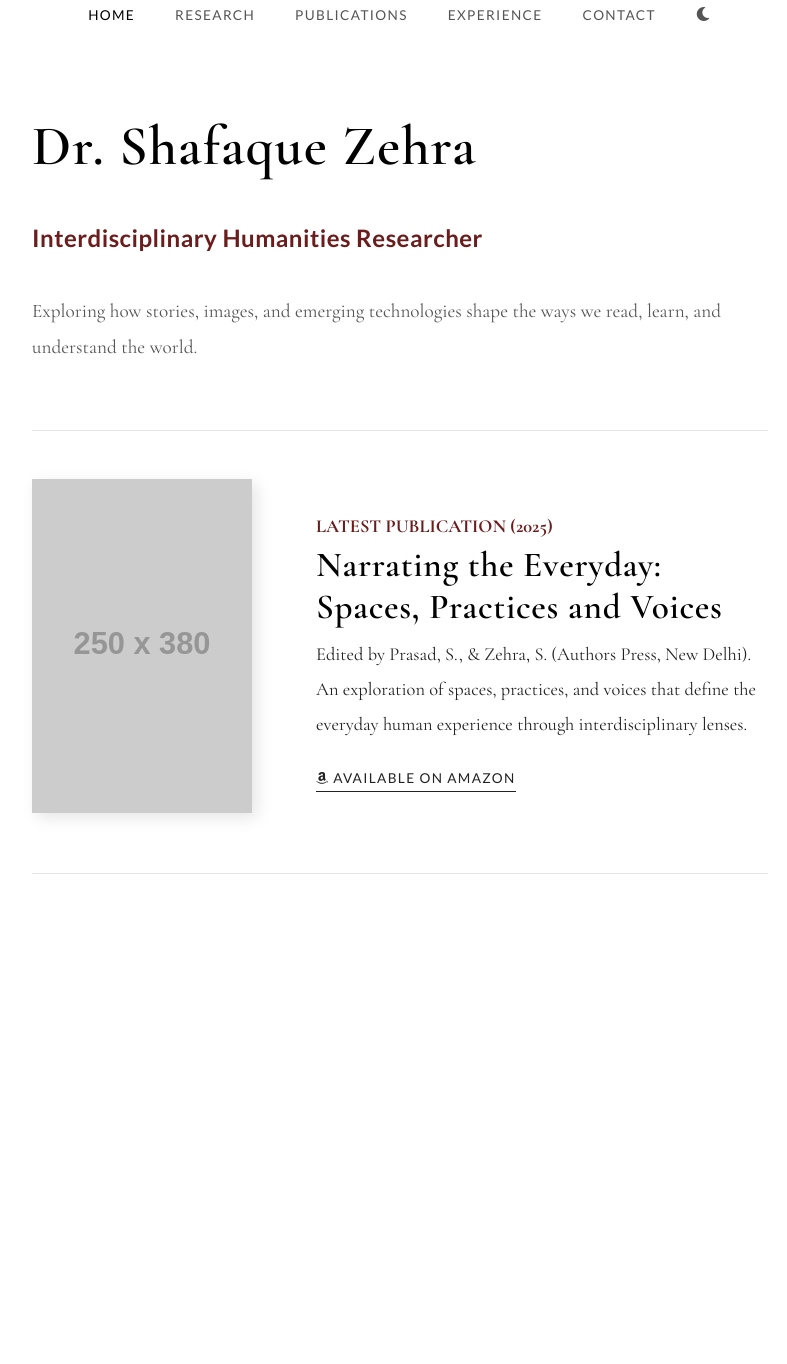
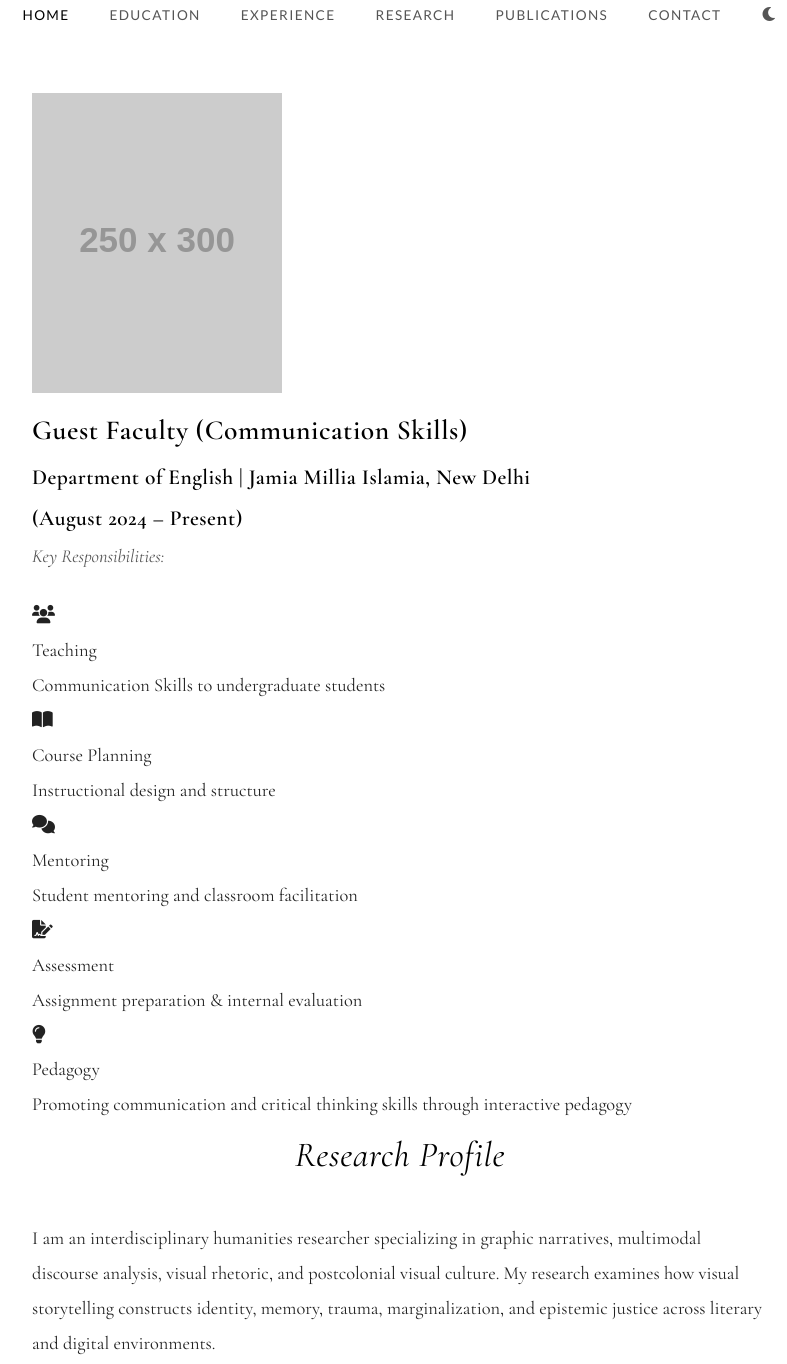
Before and after one commit to drshafaquezehra/drshafaquezehra.github.io, a plain HTML site: page index.html in a window 1280 px wide. Shown: the part 137-1501 px from the top of the page, without its empty margins (240-1027 px from the left). Before the commit the page ends 1171 px from the top, so only its background shows below. Drawn offline with nearby package versions, Linux system fonts and the light colour scheme; placeholder pictures from the web are drawn by us.

Commit message:
Update index.html

```diff
--- a/index.html
+++ b/index.html
@@ -9,12 +9,13 @@
 <body>
     <nav class="navbar">
         <div class="nav-content">
-            <a href="index.html" class="logo">Dr. S. Zehra</a>
+            <a href="index.html" class="logo">Dr. Shafaque Zehra</a>
             <ul class="nav-links">
                 <li><a href="index.html" class="active">Home</a></li>
+                <li><a href="education.html">Education</a></li>
+                <li><a href="experience.html">Experience</a></li>
                 <li><a href="research.html">Research</a></li>
                 <li><a href="publications.html">Publications</a></li>
-                <li><a href="experience.html">Experience</a></li>
                 <li><a href="contact.html">Contact</a></li>
                 <li><button id="theme-toggle"><i class="fas fa-moon"></i></button></li>
             </ul>
@@ -22,30 +23,65 @@
     </nav>
 
     <main class="container">
-        <h1 style="font-size: 3.5rem; margin-bottom: 1rem;">Dr. Shafaque Zehra</h1>
-        <h2 style="font-size: 1.5rem; color: var(--accent); margin-bottom: 2rem; font-family: var(--font-sans);">Interdisciplinary Humanities Researcher</h2>
+        <!-- Photograph & Intro Section -->
+        <div class="profile-layout">
+            <div class="profile-img">
+                <img src="profile-photo.jpg" alt="Dr. Shafaque Zehra" onerror="this.src='https://via.placeholder.com/250x300?text=Upload+profile-photo.jpg'">
+            </div>
+            <div class="profile-intro">
+                <h2>Guest Faculty (Communication Skills)</h2>
+                <h3>Department of English | Jamia Millia Islamia, New Delhi <br> (August 2024 – Present)</h3>
+                <p style="margin-bottom: 1.5rem; font-style: italic; color: var(--text-muted);">Key Responsibilities:</p>
 
-        <p style="font-size: 1.2rem; margin-bottom: 3rem; color: var(--text-muted); max-width: 800px;">
-            Exploring how stories, images, and emerging technologies shape the ways we read, learn, and understand the world.
-        </p>
-
-        <!-- Book Showcase Section -->
-        <div class="book-showcase">
-            <div class="book-content">
-                <div class="book-image">
-                    <!-- JARVIS NOTE: Upload your book cover as 'book-cover.jpg' in the folder -->
-                    <img src="book-cover.jpg" alt="Narrating the Everyday Cover" onerror="this.src='https://via.placeholder.com/250x380?text=Book+Cover'">
-                </div>
-                <div class="book-text">
-                    <span style="color: var(--accent); font-weight: bold; text-transform: uppercase;">Latest Publication (2025)</span>
-                    <h3>Narrating the Everyday: Spaces, Practices and Voices</h3>
-                    <p>Edited by Prasad, S., & Zehra, S. (Authors Press, New Delhi).</p>
-                    <p>An exploration of spaces, practices, and voices that define the everyday human experience through interdisciplinary lenses.</p>
-                    <a href="https://amzn.in/d/0iqpmb2V" target="_blank" class="amzn-btn">
-                        <i class="fab fa-amazon"></i> Available on Amazon
-                    </a>
+                <div class="grid-container" style="margin-top: 0;">
+                    <div class="animated-box">
+                        <i class="fas fa-users"></i>
+                        <p>Teaching</p>
+                        <span>Communication Skills to undergraduate students</span>
+                    </div>
+                    <div class="animated-box">
+                        <i class="fas fa-book-open"></i>
+                        <p>Course Planning</p>
+                        <span>Instructional design and structure</span>
+                    </div>
+                    <div class="animated-box">
+                        <i class="fas fa-comments"></i>
+                        <p>Mentoring</p>
+                        <span>Student mentoring and classroom facilitation</span>
+                    </div>
+                    <div class="animated-box">
+                        <i class="fas fa-file-signature"></i>
+                        <p>Assessment</p>
+                        <span>Assignment preparation & internal evaluation</span>
+                    </div>
+                    <div class="animated-box" style="grid-column: 1 / -1;">
+                        <i class="fas fa-lightbulb"></i>
+                        <p>Pedagogy</p>
+                        <span>Promoting communication and critical thinking skills through interactive pedagogy</span>
+                    </div>
                 </div>
             </div>
+        </div>
+
+        <h2 class="section-title">Research Profile</h2>
+        <p>I am an interdisciplinary humanities researcher specializing in graphic narratives, multimodal discourse analysis, visual rhetoric, and postcolonial visual culture. My research examines how visual storytelling constructs identity, memory, trauma, marginalization, and epistemic justice across literary and digital environments.</p>
+        <br>
+        <p>My recent work extends into AI-assisted reading practices, digital humanities, multimodal literacy, and innovative approaches to higher education pedagogy. I am particularly interested in the evolving relationship between literature, visual communication, technology, and knowledge production.</p>
+
+        <h2 class="section-title">Research Interests</h2>
+        <div class="grid-container">
+            <div class="animated-box"><i class="fas fa-book"></i><p>Graphic Novel Studies</p></div>
+            <div class="animated-box"><i class="fas fa-eye"></i><p>Visual Rhetoric</p></div>
+            <div class="animated-box"><i class="fas fa-project-diagram"></i><p>Multimodal Discourse</p></div>
+            <div class="animated-box"><i class="fas fa-laptop-code"></i><p>Digital Humanities</p></div>
+            <div class="animated-box"><i class="fas fa-robot"></i><p>AI & Literature</p></div>
+            <div class="animated-box"><i class="fas fa-user-check"></i><p>Reader Response Theory</p></div>
+            <div class="animated-box"><i class="fas fa-brain"></i><p>Trauma & Memory</p></div>
+            <div class="animated-box"><i class="fas fa-globe-asia"></i><p>Postcolonial Studies</p></div>
+            <div class="animated-box"><i class="fas fa-palette"></i><p>Visual Culture</p></div>
+            <div class="animated-box"><i class="fas fa-chalkboard-teacher"></i><p>Higher Ed Pedagogy</p></div>
+            <div class="animated-box"><i class="fas fa-comments"></i><p>Communication</p></div>
+            <div class="animated-box"><i class="fas fa-pen-nib"></i><p>Stylistics</p></div>
         </div>
     </main>
     <script src="script.js"></script>
```
